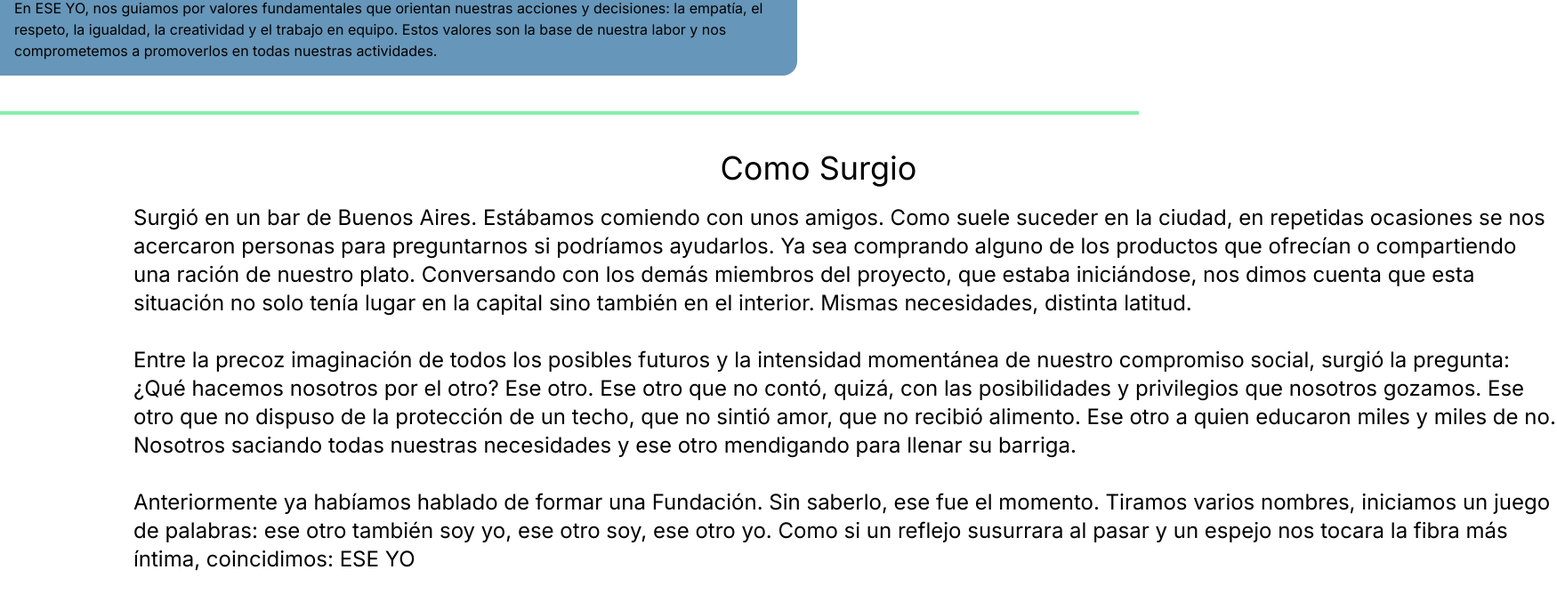
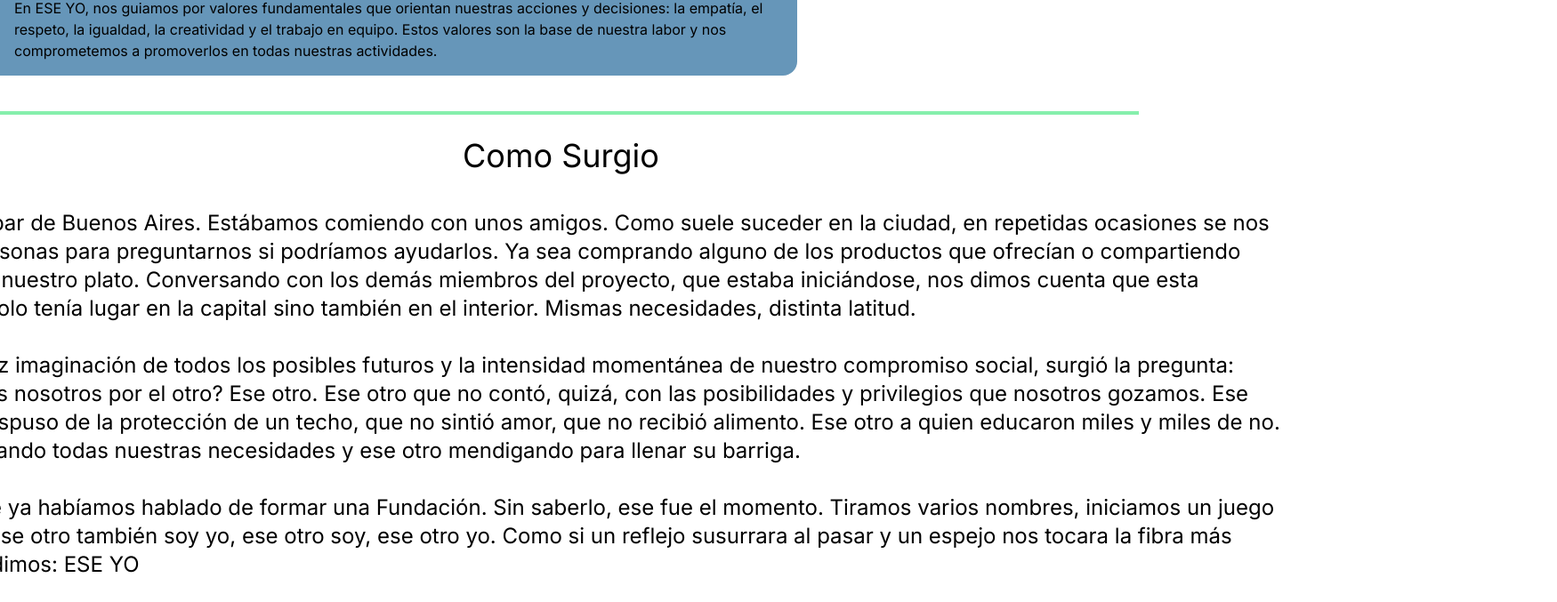
Before and after one commit to AyelenPorqueres/Ese-Yo-Front, a Next.js app in the folder front/: page /quienesSomos in a window 1280 px wide. Shown: the part 495-1172 px from the top of the page at 89% size, 1750 px wide, since content can reach past the window. Built offline with nearby package versions, Linux system fonts and the light colour scheme.

Commit message:
Arreglado comoSurgio

```diff
--- a/front/src/app/components/comoSurgio/comoSurgio.tsx
+++ b/front/src/app/components/comoSurgio/comoSurgio.tsx
@@ -4,15 +4,15 @@ import React from "react";
 export function ComoSurgio() {
   return (
     <div>
-    <div className="contenedor border-y-4 border-green-300">
-    <h1 className="titulo w-60 h-20 text-4xl text-center ml-[800px] text-[#000000] relative top-5 mt-[20px]"> Como Surgio</h1>
-    <p className="texto text-[#000000] w-[1600px] ml-[150px] text-2xl mb-[40px]  bg-white">Surgió en un bar de Buenos Aires. Estábamos comiendo con unos amigos. Como suele suceder en la ciudad, en repetidas ocasiones se nos acercaron personas para preguntarnos si podríamos ayudarlos. Ya sea comprando alguno de los productos que ofrecían o compartiendo una ración de nuestro plato. Conversando con los demás miembros del proyecto, que estaba iniciándose, nos dimos cuenta que esta situación no solo tenía lugar en la capital sino también en el interior. Mismas necesidades, distinta latitud. <br></br><br></br>
+      <div className="flex flex-col border-y-4 border-green-300">
+        <h1 className="w-60 h-20 text-4xl self-center text-[#000000] relative mt-[2%]"> Como Surgio</h1>
+        <p className="texto text-[#000000] w-[1600px] self-center text-2xl mb-[40px] bg-white">Surgió en un bar de Buenos Aires. Estábamos comiendo con unos amigos. Como suele suceder en la ciudad, en repetidas ocasiones se nos acercaron personas para preguntarnos si podríamos ayudarlos. Ya sea comprando alguno de los productos que ofrecían o compartiendo una ración de nuestro plato. Conversando con los demás miembros del proyecto, que estaba iniciándose, nos dimos cuenta que esta situación no solo tenía lugar en la capital sino también en el interior. Mismas necesidades, distinta latitud. <br></br><br></br>
 
-Entre la precoz imaginación de todos los posibles futuros y la intensidad momentánea de nuestro compromiso social, surgió la pregunta: ¿Qué hacemos nosotros por el otro? Ese otro. Ese otro que no contó, quizá, con las posibilidades y privilegios que nosotros gozamos. Ese otro que no dispuso de la protección de un techo, que no sintió amor, que no recibió alimento. Ese otro a quien educaron miles y miles de no. Nosotros saciando todas nuestras necesidades y ese otro mendigando para llenar su barriga.<br></br><br></br>
+          Entre la precoz imaginación de todos los posibles futuros y la intensidad momentánea de nuestro compromiso social, surgió la pregunta: ¿Qué hacemos nosotros por el otro? Ese otro. Ese otro que no contó, quizá, con las posibilidades y privilegios que nosotros gozamos. Ese otro que no dispuso de la protección de un techo, que no sintió amor, que no recibió alimento. Ese otro a quien educaron miles y miles de no. Nosotros saciando todas nuestras necesidades y ese otro mendigando para llenar su barriga.<br></br><br></br>
 
-Anteriormente ya habíamos hablado de formar una Fundación. Sin saberlo, ese fue el momento. Tiramos varios nombres, iniciamos un juego de palabras: ese otro también soy yo, ese otro soy, ese otro yo. Como si un reflejo susurrara al pasar y un espejo nos tocara la fibra más íntima, coincidimos: ESE YO</p>
-</div>
-<img className="quienesSomos min-w-full h-[520px]" src="./images/quienesSomos.png" alt="Imagen del banner"></img>
+          Anteriormente ya habíamos hablado de formar una Fundación. Sin saberlo, ese fue el momento. Tiramos varios nombres, iniciamos un juego de palabras: ese otro también soy yo, ese otro soy, ese otro yo. Como si un reflejo susurrara al pasar y un espejo nos tocara la fibra más íntima, coincidimos: ESE YO</p>
+      </div>
+      <img className="quienesSomos min-w-full h-[520px]" src="./images/quienesSomos.png" alt="Imagen del banner"></img>
     </div>
   )
 }
```
